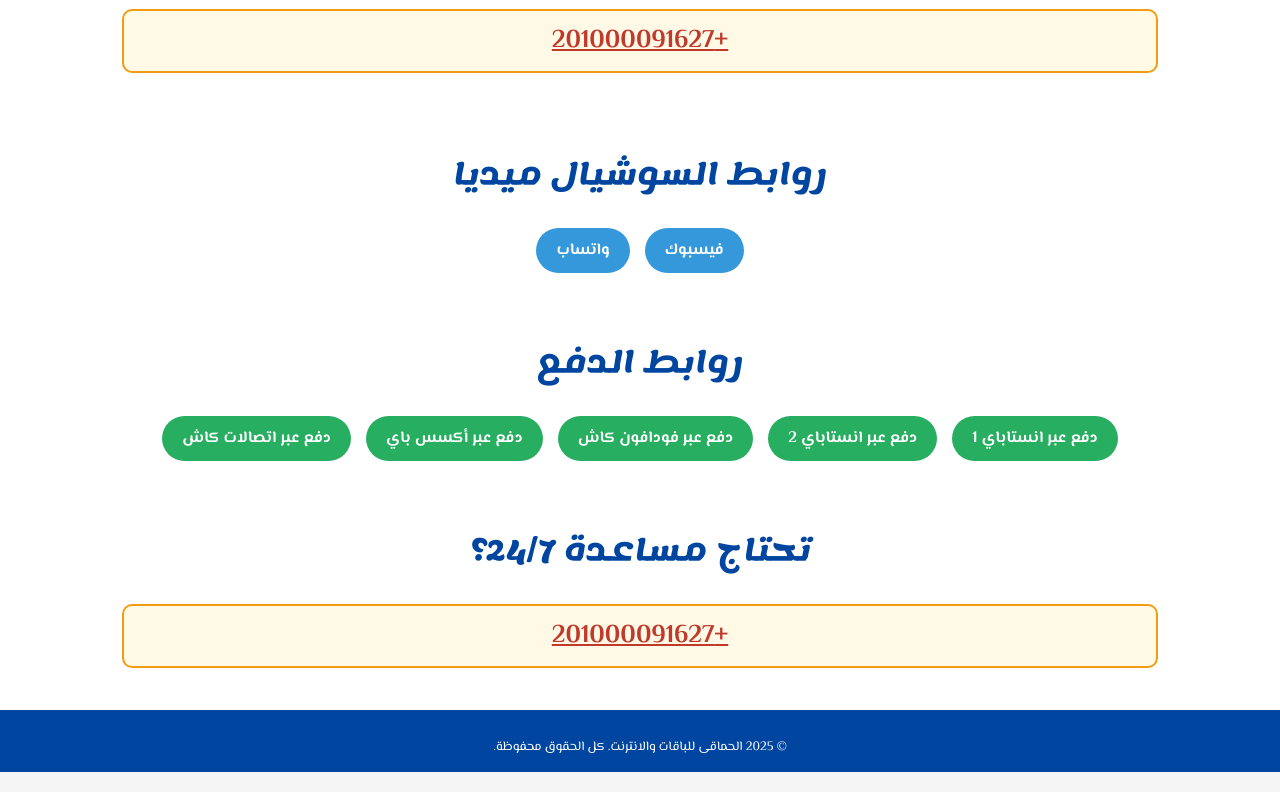
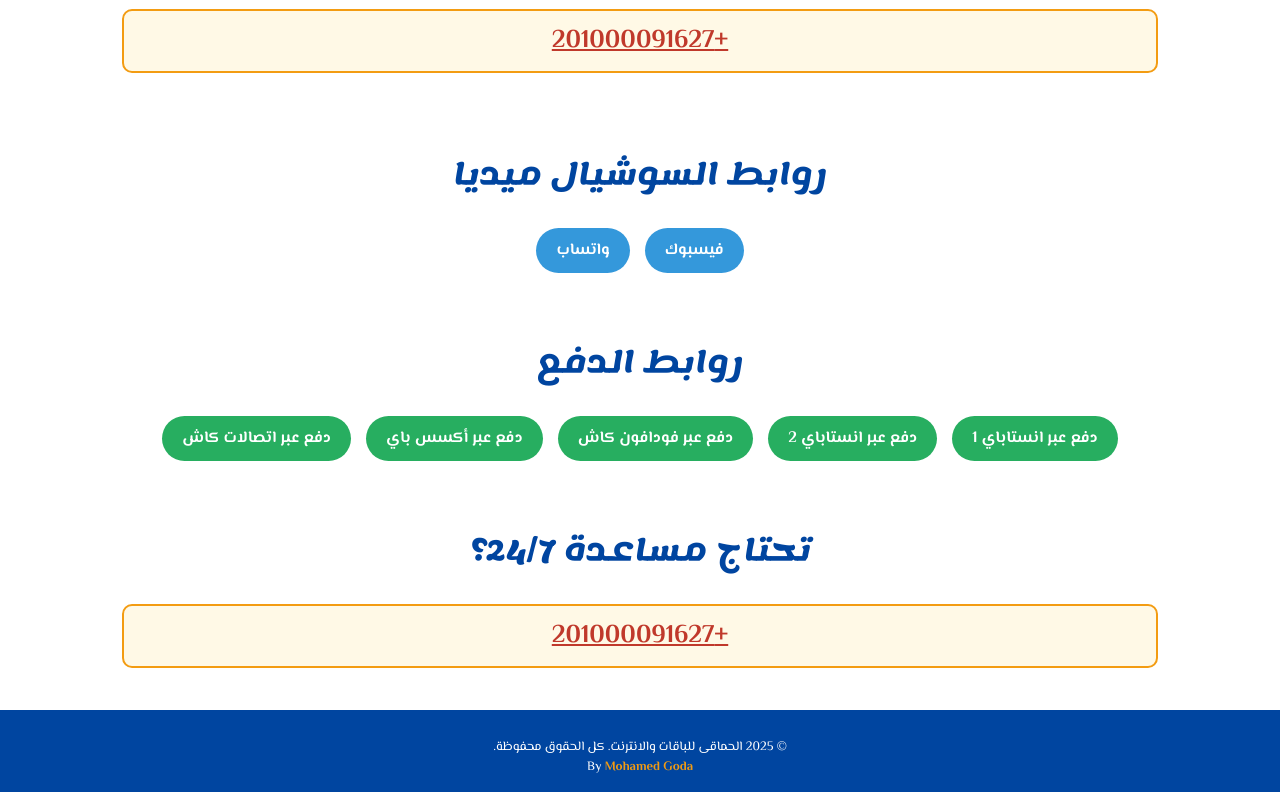
Before and after one commit to elhamaky01/baqat, a plain HTML site: page index.html in a window 1280 px wide. Shown: the part 1233-2025 px from the top of the page. Drawn offline with Linux system fonts and the light colour scheme.

Commit message:
Add files via upload

```diff
--- a/index.html
+++ b/index.html
@@ -530,7 +530,12 @@
     <!-- Footer -->
     <footer class='footer'>
         <!-- Placeholder for additional footer content -->
-        <div class='copyright'>© 2025 الحماقى للباقات والانترنت. كل الحقوق محفوظة.</div>
+        <div class='copyright'>
+    © 2025 الحماقى للباقات والانترنت. كل الحقوق محفوظة.
+    <br>
+    <span>By <a href='https://mohamedkadosa1.github.io/mohamedgoda-site/' target='_blank' style='color:#f39c12; text-decoration:none; font-weight:bold;'>Mohamed Goda</a></span>
+</div>
+
     </footer>
 
     <!-- WhatsApp Button -->
```
